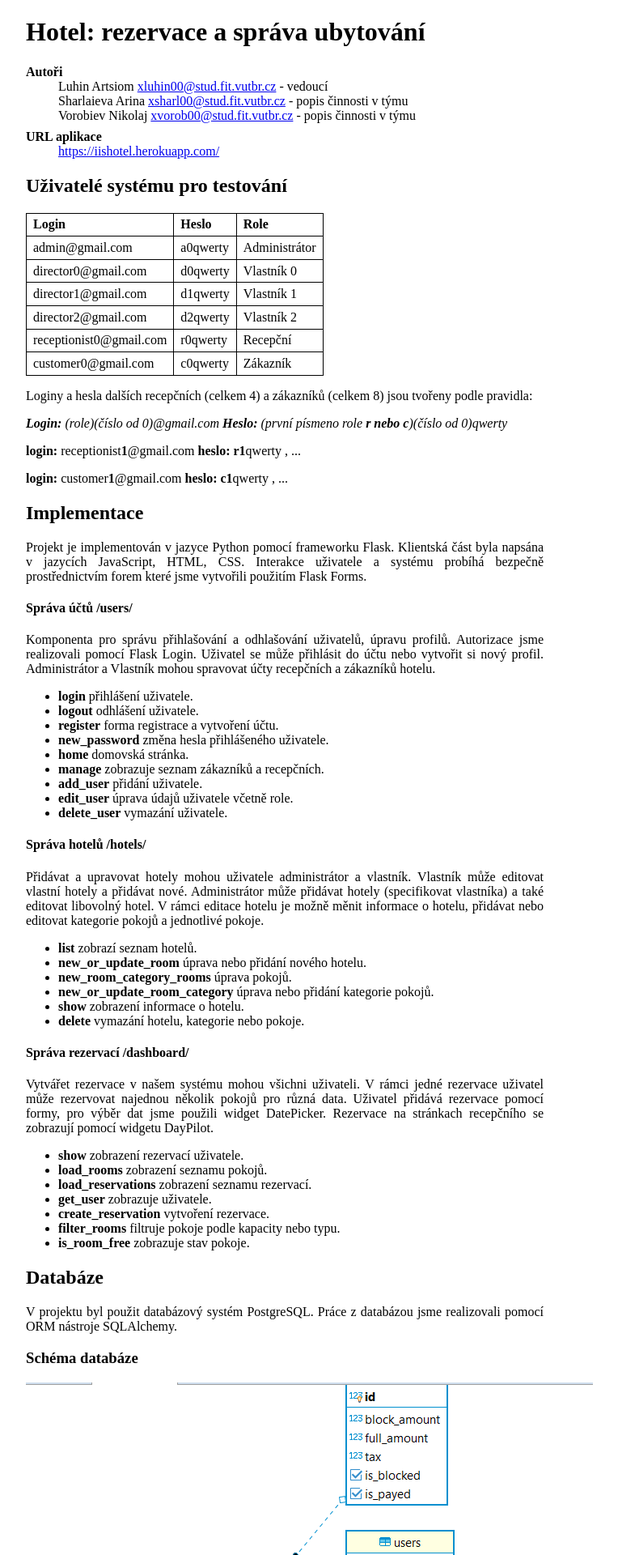
After one commit to kalalannn/hotel-managment-system, a Flask app: page /documentation in a window 1280 px wide. The commit adds this page. Shown: the top 1920 px of the page at 81% size, without its empty margins (288-1052 px from the left). Run offline with Flask 2, Linux system fonts and the light colour scheme; some libraries are stand-ins or nearby versions.

Commit message:
doc added

```diff
--- a/app/__init__.py
+++ b/app/__init__.py
@@ -20,6 +20,10 @@ def create_app(config_name):
     db.init_app(app)
     bootstrap.init_app(app)
     login_manager.init_app(app)
+
+    @app.route('/documentation')
+    def documentation():
+        return render_template('doc.html')
 
     @app.route('/favicon.ico')
     def favicon():
--- /dev/null
+++ b/app/templates/doc.html
@@ -0,0 +1,130 @@
+<!DOCTYPE html PUBLIC "-//W3C//DTD XHTML 1.0 Strict//EN"
+    "http://www.w3.org/TR/xhtml1/DTD/xhtml1-strict.dtd">
+<html>
+<head>
+    <meta http-equiv="content-type" content="text/html; charset=UTF-8"/>
+    <title>IIS Project</title>
+    <style type="text/css">
+    	table { border-collapse: collapse; }
+    	td, th { border: 1px solid black; padding: 0.3em 0.5em; text-align: left; }
+    	dt { font-weight: bold; margin-top: 0.5em; }
+		body {width: 50%;  margin: auto;}
+		p { text-align: justify;}
+    </style>
+</head>
+<body>
+
+<h1>Hotel: rezervace a správa ubytování</h1>
+<dl>
+	<dt>Autoři</dt>
+	<dd>Luhin Artsiom<!-- Nahraďte skutečným jménem a e-mailem autora a popisem činnosti -->
+	    <a href="mailto:xautor01@stud.fit.vutbr.cz">xluhin00@stud.fit.vutbr.cz</a> -
+        vedoucí
+	</dd>
+	<dd>Sharlaieva Arina<!-- Nahraďte skutečným jménem a e-mailem autora a popisem činnosti -->
+	    <a href="mailto:xautor02@stud.fit.vutbr.cz">xsharl00@stud.fit.vutbr.cz</a> -
+		popis činnosti v týmu
+	</dd>
+  <dd>Vorobiev Nikolaj<!-- Nahraďte skutečným jménem a e-mailem autora a popisem činnosti -->
+	    <a href="mailto:xautor03@stud.fit.vutbr.cz">xvorob00@stud.fit.vutbr.cz</a> -
+		popis činnosti v týmu
+	</dd>
+	<dt>URL aplikace</dt>
+	<dd><a href="https://iishotel.herokuapp.com/">https://iishotel.herokuapp.com/</a></dd>
+</dl>
+
+<h2>Uživatelé systému pro testování</h2>
+<table>
+<tr><th>Login</th><th>Heslo</th><th>Role</th></tr>
+<tr><td>admin@gmail.com</td><td>a0qwerty</td><td>Administrátor</td></tr>
+<tr><td>director0@gmail.com</td><td>d0qwerty</td><td>Vlastník 0</td></tr>
+<tr><td>director1@gmail.com</td><td>d1qwerty</td><td>Vlastník 1</td></tr></tr>
+<tr><td>director2@gmail.com</td><td>d2qwerty</td><td>Vlastník 2</td></tr></tr>
+<tr><td>receptionist0@gmail.com</td><td>r0qwerty</td><td>Recepční</td></tr>
+<tr><td>customer0@gmail.com</td><td>c0qwerty</td><td>Zákazník</td></tr>
+</table>
+<p>Loginy a hesla dalších recepčních (celkem 4) a zákazníků (celkem 8) jsou tvořeny podle pravidla:</p>
+<p style="font-style: italic;"><strong>Login: </strong>(role)(číslo od 0)@gmail.com <strong>Heslo: </strong> (první písmeno role <strong>r nebo c</strong>)(číslo od 0)qwerty</p>
+<p><strong>login: </strong>receptionist<strong>1</strong>@gmail.com <strong>heslo:</strong> <strong>r1</strong>qwerty , ...</p>
+<p><strong>login: </strong>customer<strong>1</strong>@gmail.com <strong>heslo:</strong> <strong>c1</strong>qwerty , ...</p>
+<h2>Implementace</h2>
+<p>Projekt je implementován v jazyce Python pomocí frameworku Flask. Klientská část byla napsána v jazycích JavaScript, HTML, CSS.
+	Interakce uživatele a systému probíhá bezpečně prostřednictvím forem které jsme vytvořili použitím Flask Forms.
+</p>
+
+<h4>Správa účtů /users/</h4>
+<p>
+	Komponenta pro správu přihlašování a odhlašování uživatelů, úpravu profilů. Autorizace jsme realizovali pomocí Flask Login.
+	Uživatel se může přihlásit do účtu nebo vytvořit si nový profil.
+	Administrátor a Vlastník mohou spravovat účty recepčních a zákazníků hotelu.
+</p>
+	<ul>
+		<li><strong>login</strong> přihlášení uživatele.</li>
+		<li><strong>logout</strong> odhlášení uživatele.</li>
+		<li><strong>register</strong> forma registrace a vytvoření účtu.</li>
+		<li><strong>new_password</strong> změna hesla přihlášeného uživatele.</li>
+		<li><strong>home</strong> domovská stránka.</li>
+		<li><strong>manage</strong> zobrazuje seznam zákazníků a recepčních.</li>
+		<li><strong>add_user</strong> přidání uživatele.</li>
+		<li><strong>edit_user</strong> úprava údajů uživatele včetně role.</li>
+		<li><strong>delete_user</strong> vymazání uživatele.</li>
+	</ul>
+
+
+<h4>Správa hotelů /hotels/</h4>
+<p>
+Přidávat a upravovat hotely mohou uživatele administrátor a vlastník.
+Vlastník může editovat vlastní hotely a přidávat nové. Administrátor může přidávat hotely (specifikovat vlastníka) a také editovat libovolný hotel.
+V rámci editace hotelu je možně měnit informace o hotelu, přidávat nebo editovat kategorie pokojů a jednotlivé pokoje.
+</p>
+	<ul>
+		<li><strong>list</strong> zobrazí seznam hotelů.</li>
+		<li><strong>new_or_update_room</strong> úprava nebo přidání nového hotelu.</li>
+		<li><strong>new_room_category_rooms</strong> úprava pokojů.</li>
+		<li><strong>new_or_update_room_category</strong> úprava nebo přidání kategorie pokojů.</li>
+		<li><strong>show</strong> zobrazení informace o hotelu.</li>
+		<li><strong>delete</strong> vymazání hotelu, kategorie nebo pokoje.</li>
+	</ul>
+<h4>Správa rezervací /dashboard/</h4>
+<p>
+	Vytvářet rezervace v našem systému mohou všichni uživateli. V rámci jedné rezervace
+	uživatel může rezervovat najednou několik pokojů pro různá data.
+	Uživatel přidává rezervace pomocí formy, pro výběr dat jsme použili widget DatePicker.
+	Rezervace na stránkach recepčního se zobrazují pomocí widgetu DayPilot.
+</p>
+	<ul>
+		<li><strong>show</strong> zobrazení rezervací  uživatele.</li>
+		<li><strong>load_rooms</strong> zobrazení seznamu pokojů.</li>
+		<li><strong>load_reservations</strong> zobrazení seznamu rezervací.</li>
+		<li><strong>get_user</strong> zobrazuje uživatele.</li>
+		<li><strong>create_reservation</strong> vytvoření rezervace.</li>
+		<li><strong>filter_rooms</strong> filtruje pokoje podle kapacity nebo typu.</li>
+		<li><strong>is_room_free</strong> zobrazuje stav pokoje.</li>
+	</ul>
+
+ <h2>Databáze</h2>
+<p>
+	V projektu byl použit databázový systém PostgreSQL. Práce z databázou
+	jsme realizovali pomocí ORM nástroje SQLAlchemy.
+</p>
+<h3>Schéma databáze</h3>
+<img src="../static/img/schema.png">
+
+<h2>Instalace</h2>
+
+<h4>Softwarové požadavky a instalace</h4>
+Požadavky jsou uvedené v souboru <b>requirements.txt</b> v hlavní složce projektu.
+<br>
+Nainstalovat nutné balíky je možně příkazem <code>pip intstall -r requirements.txt</code>
+
+<ul style="color: red;">
+<li>postup instalace na server,</li>
+<li>softwarové požadavky (verze PHP apod.),</li>
+<li>jak rozbalit, konfigurovat, inicializovat databázi, ...</li>
+</ul>
+
+<h2>Známé problémy</h2>
+<p>Zde popište, které body zadání nejsou implementovány a z jakého důvodu. Např. &bdquo;Z časových důvodů nebyla implementována správa uživatelů.&rdquo; Pomůžete tím zrychlit hodnocení, když neimplementované funkce nebudeme muset dlouze hledat.</p>
+
+</body>
+</html>
--- a/app/templates/navbar.html
+++ b/app/templates/navbar.html
@@ -47,7 +47,9 @@
                 </div>
             </li>
         {% endif %}
-
+        <li class="nav-item active">
+            <a class="nav-link" href="{{ url_for('documentation') }}">Project Documentation</a>
+        </li>
         {% if current_user.is_authenticated %}
         <li class="nav-item active">
             <a class="nav-link" href="{{ url_for('users.logout') }}">Log Out</a>
```
